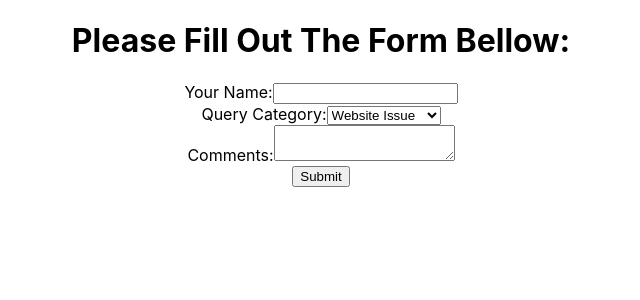
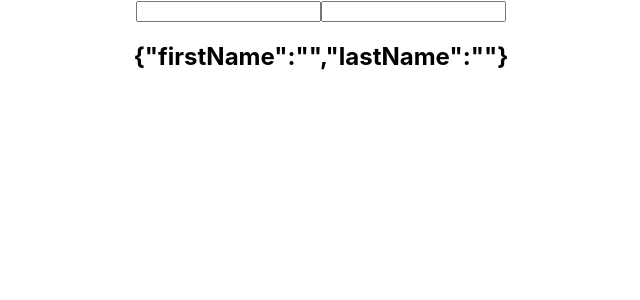
Before and after one commit to Madebybrown/Git-Pod-React, a React (Create React App) app in the folder my-app/: page / in a window 1280 px wide. Shown: the top 300 px of the page, without its empty margins (319-959 px from the left). Built offline with nearby package versions, Linux system fonts and the light colour scheme.

Commit message:
Add useState Hook

```diff
--- a/my-app/src/App.js
+++ b/my-app/src/App.js
@@ -14,16 +14,20 @@
 import ClassCounter from './components/ClassCounter';
 import HooksCounter from './components/HooksCounter';
 import ControlledFormHooks from './components/ControlledFormHooks';
+import UseStateWithArrays from './components/UseStateWithArrays';
+import UseStateWithObjects from './components/UseStateWithObjects';
 
 function App() {
   return (
     <div className="App">
+      <UseStateWithObjects />
+      {/* <UseStateWithArrays /> */}
       {/* <HooksCounter /> */}
       {/* <ClassCounter /> */}
       {/* <SearchBar /> */}
       {/* <UncontrolledForm /> */}
       {/* <ControlledForm /> */}
-      <ControlledFormHooks />
+      {/* <ControlledFormHooks /> */}
       {/* <LifeCyclesCWU /> */}
       {/* <LifeCyclesCDU /> */}
       {/* <LifeCyclesCDM /> */}
--- /dev/null
+++ b/my-app/src/components/UseStateWithArrays.js
@@ -0,0 +1,32 @@
+import React, {useState} from 'react'
+
+function UseStateWithArrays() {
+  const [nums, setNums] = useState([1,2,3]);
+  const addNums = () => {
+    setNums([...nums, nums.length + 1]);
+  }
+  const removeNum = () => {
+    setNums(
+      nums.filter((item, idx) => {
+        return idx !== nums.length -1;
+      })
+    )
+  }
+  const buggyPushNums = () => {
+    nums.push(nums.length + 1);
+    setNums(nums);
+    console.log(nums);
+  }
+  return (
+    <div>
+      <button onClick={addNums}>Add Item</button>
+      <button onClick={removeNum}>Remove Item</button>
+      <button onClick={buggyPushNums}>Buggy Push Item</button>
+      <ul>
+        {nums.map(num => <li key={num}>{num}</li>)}
+      </ul>
+    </div>
+  )
+}
+
+export default UseStateWithArrays
--- /dev/null
+++ b/my-app/src/components/UseStateWithObjects.js
@@ -0,0 +1,32 @@
+import React, { useState } from 'react'
+
+function UseStateWithObjects() {
+    const [name, setName] = useState({ firstName: "", lastName: "" });
+
+    return (
+        <div>
+            <form>
+                <input
+                    type="text"
+                    value={name.firstName}
+                    onChange={e => setName({
+                      ...name,
+                      firstName: e.target.value
+                  })}
+
+                />
+                <input
+                    type="text"
+                    value={name.lastName}
+                    onChange={e => setName({
+                      ...name,
+                      lastName: e.target.value
+                  })}
+                />
+                <h2>{JSON.stringify(name)}</h2>
+            </form>
+        </div>
+    )
+}
+
+export default UseStateWithObjects
```
